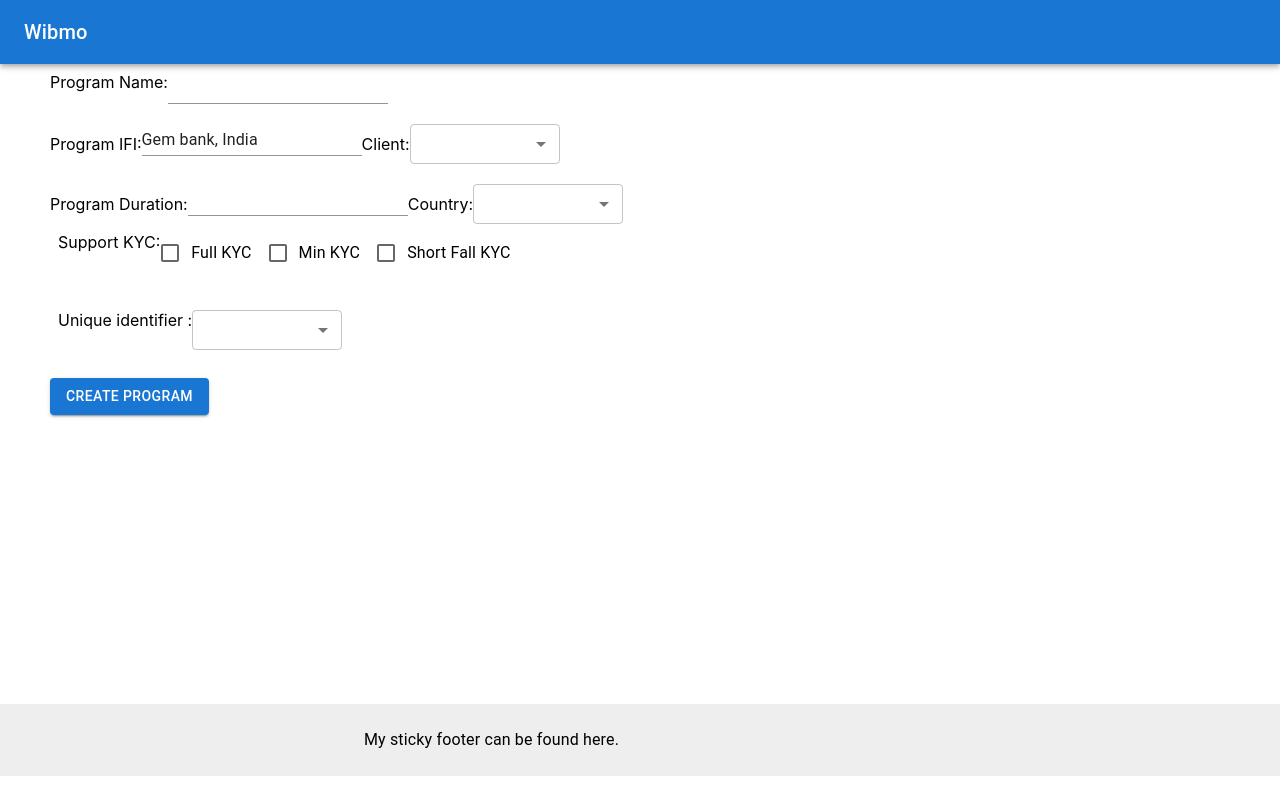
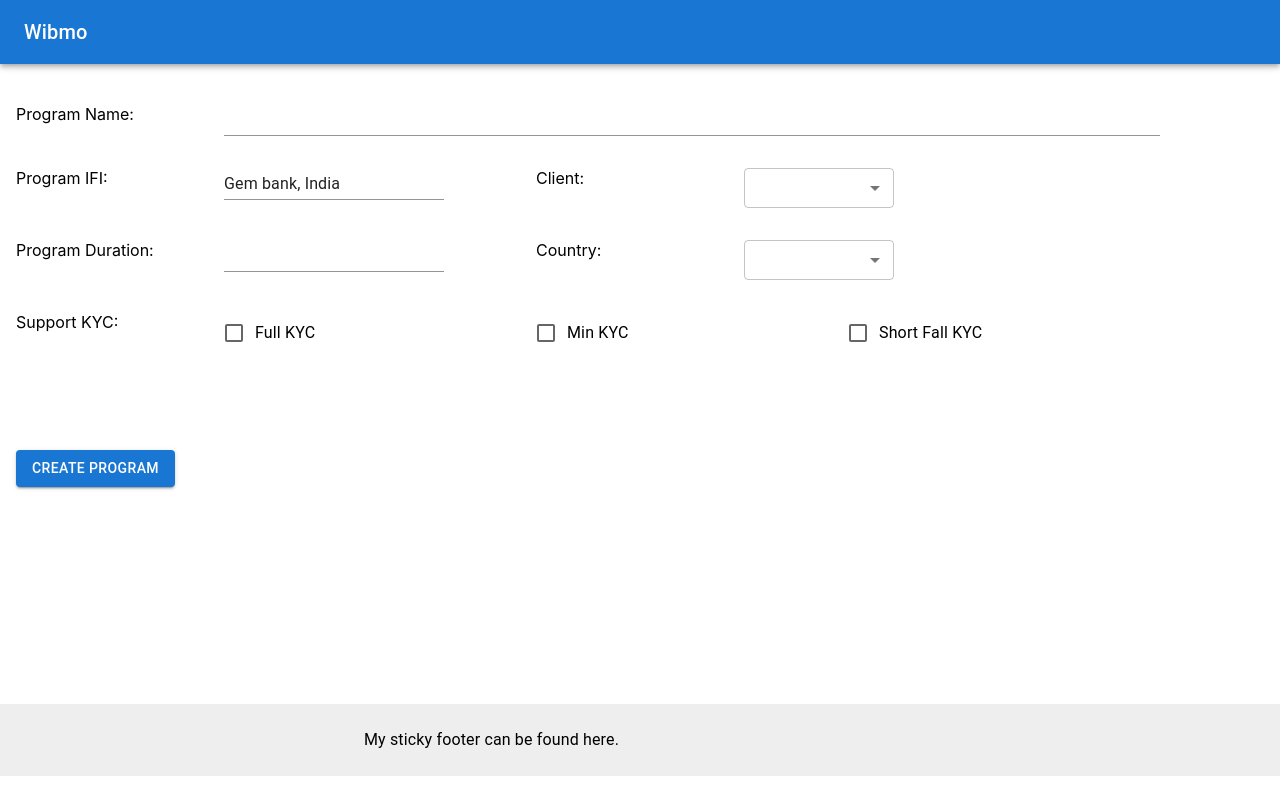
Before and after one commit to jha94/Projects, a React (Create React App) app in the folder ReactJS/wibmotask/: page / in a window 1280 px wide. Both pictures are taken after a click on the button "CREATE NEW PROGRAM". Built offline with nearby package versions, Linux system fonts and the light colour scheme.

Commit message:
wibmotask -> need to work on edit

```diff
--- a/ReactJS/wibmotask/src/Containers/CreateProgram.js
+++ b/ReactJS/wibmotask/src/Containers/CreateProgram.js
@@ -1,285 +1,406 @@
-import React, {useContext, useState} from 'react';
-import {TextField, Button, Box, Select, MenuItem,FormControlLabel, Checkbox, FormHelperText, FormControl } from '@mui/material';
-import { programDetailsContext, programCreationData, allLetter, alphaNumeric } from '../Utils'
+import React, { useContext, useState } from "react";
+import {
+  TextField,
+  Button,
+  Box,
+  Select,
+  MenuItem,
+  FormControlLabel,
+  Checkbox,
+  FormHelperText,
+  FormControl,
+  Grid,
+} from "@mui/material";
+import {
+  programDetailsContext,
+  programCreationData,
+  allLetter,
+  alphaNumeric,
+} from "../Utils";
 
 export default function CreateProgram() {
   const [programDetails, setProgramDetails] = useContext(programDetailsContext);
-  const { programList: createdProgram, index: createProgramIndex } =  programDetails;
+  const { programList: createdProgram, index: createProgramIndex } =
+    programDetails;
   const [programData, setProgramData] = useState({
-    programName:((createdProgram.length && createProgramIndex>-1)&& createdProgram[createProgramIndex].programName)||'',
-    client:'',
-    duration:'',
-    country:'',
-    selectedKYC:[],
-    minKYCType:'',
-    fullKYCReqDocs: '',
-    uID:'',
+    programName:
+      (createdProgram.length &&
+        createProgramIndex > -1 &&
+        createdProgram[createProgramIndex].programName) ||
+      "",
+    client: "",
+    duration: "",
+    country: "",
+    selectedKYC: [],
+    minKYCType: "",
+    fullKYCReqDocs: "",
+    uID: "",
     otherIdDetails: {
-      name:'',
-      type:'',
-      length:'',
-    }
-  })
+      name: "",
+      type: "",
+      length: "",
+    },
+  });
 
   const handleSubmit = (event) => {
-      const { programList, index } =  programDetails;
+    const { programList, index } = programDetails;
     const { selectedKYC } = programData;
     event.preventDefault();
-          setProgramData(prevState => ({
+    setProgramData((prevState) => ({
       ...prevState,
-            selectedKYC: !selectedKYC.length?['false']:selectedKYC,
-            minKYCType:(selectedKYC.includes('Min KYC') && minKYCType==='')?false:minKYCType,
+      selectedKYC: !selectedKYC.length ? ["false"] : selectedKYC,
+      minKYCType:
+        selectedKYC.includes("Min KYC") && minKYCType === ""
+          ? false
+          : minKYCType,
     }));
-         if((selectedKYC.length && !selectedKYC.includes('false'))){
-          if(selectedKYC.includes('Min KYC')){
-            if(minKYCType){
-         index>-1?programList[index]=programData:programList.push(programData)
+    if (selectedKYC.length && !selectedKYC.includes("false")) {
+      if (selectedKYC.includes("Min KYC")) {
+        if (minKYCType) {
+          index > -1
+            ? (programList[index] = programData)
+            : programList.push(programData);
           setProgramDetails({
             programList,
             showProgramList: true,
-          index:-1
-        })
+            index: -1,
+          });
         }
-    }else{
-      index>-1?programList[index]=programData:programList.push(programData)
+      } else {
+        index > -1
+          ? (programList[index] = programData)
+          : programList.push(programData);
         setProgramDetails({
           programList,
           showProgramList: true,
-          index:-1
-        })
+          index: -1,
+        });
       }
     }
   };
 
-      const {programName , selectedKYC, uID, minKYCType, otherIdDetails} = programData
+  const { programName, selectedKYC, uID, minKYCType, otherIdDetails, fullKYCReqDocs } =
+    programData;
   const handleKYCCheck = (event) => {
     var selectedKYC = [...programData.selectedKYC];
     if (event.target.checked) {
       selectedKYC = [...programData.selectedKYC, event.target.value];
     } else {
-          selectedKYC.splice(programData.selectedKYC.indexOf(event.target.value), 1);
+      selectedKYC.splice(
+        programData.selectedKYC.indexOf(event.target.value),
+        1
+      );
     }
-        if(selectedKYC.includes('false')){
-          selectedKYC.splice(0,1)
+    if (selectedKYC.includes("false")) {
+      selectedKYC.splice(0, 1);
     }
-        setProgramData(prevState => ({
+    setProgramData((prevState) => ({
       ...prevState,
-          selectedKYC:selectedKYC
+      selectedKYC: selectedKYC,
+      fullKYCReqDocs:selectedKYC.includes("Full KYC")?fullKYCReqDocs:'',
+      uID:selectedKYC.includes("Full KYC")?uID:'',
     }));
   };
 
-
-      const handleMinKYCType = ({target:{value}}) => {
-        setProgramData(prevState => ({
+  const handleMinKYCType = ({ target: { value } }) => {
+    setProgramData((prevState) => ({
       ...prevState,
-          minKYCType:minKYCType!==value?value:''
+      minKYCType: minKYCType !== value ? value : "",
     }));
   };
-      const { clientList, countryList, supportedKYCList, minimumKYCOptions, fullKYCSupportedDocs, uniqueidentifiers } = programCreationData;
+  const {
+    clientList,
+    countryList,
+    supportedKYCList,
+    minimumKYCOptions,
+    fullKYCSupportedDocs,
+    uniqueidentifiers,
+  } = programCreationData;
 
-  const renderProgramSpecifications = () =>{
-    return(
-      <div>
-      <div>
-      Program Name:
+  const renderProgramSpecifications = () => {
+    return (
+      <>
+        <Grid container my={2}>
+          <Grid xs={2}>Program Name:</Grid>
+          <Grid xs={9}>
             <TextField
               variant="standard"
               required
-      type='text'
+              fullWidth
+              name="name"
+              type="text"
               value={programName}
-      onChange={({target:{value}})=>{
-        if(allLetter(value)){
-          setProgramData(prevState => ({
+              onChange={({ target: { value } }) => {
+                if (allLetter(value)) {
+                  setProgramData((prevState) => ({
                     ...prevState,
-            programName:value
+                    programName: value,
                   }));
                 }
               }}
             />
-      </div>
-      <br/>
-        Program IFI:
+          </Grid>
+        </Grid>
+        <Grid container my={2}>
+          <Grid xs={2}>Program IFI:</Grid>
+          <Grid xs={3}>
             <TextField
               variant="standard"
               contentEditable={false}
-        value='Gem bank, India'
+              value="Gem bank, India"
             />
-      Client:
+          </Grid>
+          <Grid xs={2}>Client:</Grid>
+          <Grid xs={3}>
             <Select
               required
-      size='small'
-      style={{minWidth:'150px', minHeight:'10px'}}
-      onChange={({target:{value}})=>{
-        setProgramData(prevState => ({
+              size="small"
+              style={{ minWidth: "150px", minHeight: "10px" }}
+              onChange={({ target: { value } }) => {
+                setProgramData((prevState) => ({
                   ...prevState,
-          client:value
+                  client: value,
                 }));
               }}
             >
-          {clientList.map((value)=><MenuItem value={value}>{value.name}</MenuItem>)}
+              {clientList.map(value => (
+                <MenuItem value={value}>{value.name}</MenuItem>
+              ))}
             </Select>
-        <br/>
-        <br/>
-
-
-        Program Duration:
+          </Grid>
+        </Grid>
+        <Grid container my={2}>
+          <Grid xs={2}>Program Duration:</Grid>
+          <Grid xs={3}>
             <TextField
               required
               variant="standard"
-          name='duration'
+              name="duration"
               InputProps={{
-            inputProps: { min: 1 }
+                inputProps: { min: 1 },
               }}
-          type='number'
-          onChange={({target:{value}})=>{
-            setProgramData(prevState => ({
+              type="number"
+              onChange={({ target: { value } }) => {
+                setProgramData((prevState) => ({
                   ...prevState,
-              duration:value
+                  duration: value,
                 }));
               }}
             />
-      Country:
+          </Grid>
+          <Grid xs={2}>Country:</Grid>
+          <Grid xs={3}>
             <Select
               required
-          size='small'
-          style={{minWidth:'150px', minHeight:'10px'}}
-          onChange={({target:{value}})=>{
-            setProgramData(prevState => ({
+              size="small"
+              style={{ minWidth: "150px", minHeight: "10px" }}
+              onChange={({ target: { value } }) => {
+                setProgramData((prevState) => ({
                   ...prevState,
-              country:value
+                  country: value,
                 }));
               }}
             >
-          {countryList.map((value)=><MenuItem value={value}>{value.name}</MenuItem>)}
+              {countryList.map(value => (
+                <MenuItem value={value}>{value.name}</MenuItem>
+              ))}
             </Select>
-        <br/>
-        </div>
-    )
-  }
+          </Grid>
+        </Grid>
+      </>
+    );
+  };
 
-  const renderKYCDetails = () =>{
-    return(
-      <div>
-        <FormControl sx={{ m: 1, minWidth: 120 }} style={{ display:'flex', flexDirection:'row' }} error={selectedKYC.includes('false')}>
-          Support KYC:
-   {supportedKYCList.map((value)=><FormControlLabel control={<Checkbox onChange={handleKYCCheck} value={value} />} label={value} />)}
-   {selectedKYC.includes('false')?<FormHelperText>This Field is mandatory</FormHelperText>:''}
+  const renderKYCDetails = () => {
+    return (
+      <>
+        <Grid container my={2}>
+          <Grid xs={2}>Support KYC:</Grid>
+          {supportedKYCList.map((value) => (
+            <Grid xs={3}>
+              <FormControl
+                style={{ display: "flex", flexDirection: "row" }}
+                error={selectedKYC.includes("false")}
+              >
+                <FormControlLabel
+                  control={<Checkbox onChange={handleKYCCheck} value={value} />}
+                  label={value}
+                />
               </FormControl>
-        <br/>
-        {(selectedKYC.length&&selectedKYC.includes('Min KYC'))?
-           <FormControl sx={{ m: 1, minWidth: 120 }} style={{ display:'flex', flexDirection:'row' }} error={typeof minKYCType==='boolean'}>
-            {minimumKYCOptions.map((value)=><FormControlLabel control={<Checkbox checked={minKYCType===value} onChange={handleMinKYCType} value={value} />} label={value} />)}
-            {typeof minKYCType==='boolean'?<FormHelperText>This Field is mandatory</FormHelperText>:''}
-   </FormControl>
-        :''}
-        {(selectedKYC.length&&((selectedKYC.includes('Full KYC'))||selectedKYC.includes('Short Fall KYC')))?
-           <FormControl sx={{ m: 1, minWidth: 120 }} style={{ display:'flex', flexDirection:'row' }}>
-          Documents Supported :
+            </Grid>
+          ))}
+          {selectedKYC.includes("false") ? (
+            <FormHelperText>This Field is mandatory</FormHelperText>
+          ) : (
+            ""
+          )}
+        </Grid>
+        <Grid container my={2}>
+          <Grid xs={5}>
+            <Grid container>
+              {selectedKYC.length &&
+              (selectedKYC.includes("Full KYC")) ? (
+                <>
+                  <Grid xs={4}>Documents Supported :</Grid>
+                  <Grid xs={6} ml={4}>
                     <Select
                       required
-         onChange={({target:{value}})=>{
-          setProgramData(prevState => ({
+                      onChange={({ target: { value } }) => {
+                        setProgramData((prevState) => ({
                           ...prevState,
-            fullKYCReqDocs:value
+                          fullKYCReqDocs: value,
                         }));
                       }}
-        size='small'
-        style={{minWidth:'150px', minHeight:'10px'}}
+                      size="small"
+                      style={{ minWidth: "150px", minHeight: "10px" }}
                     >
-        {fullKYCSupportedDocs.map((value)=><MenuItem value={value}>{value}</MenuItem>)}
+                      {fullKYCSupportedDocs.map((value) => (
+                        <MenuItem value={value}>{value}</MenuItem>
+                      ))}
                     </Select>
+                  </Grid>
+                </>
+              ) : (
+                ""
+              )}
+            </Grid>
+          </Grid>
+          <Grid xs={7}>
+            {selectedKYC.length && selectedKYC.includes("Min KYC") ? (
+              <FormControl
+                style={{ display: "flex", flexDirection: "row" }}
+                error={typeof minKYCType === "boolean"}
+              >
+                {minimumKYCOptions.map((value) => (
+                  <FormControlLabel
+                    control={
+                      <Checkbox
+                        checked={minKYCType === value}
+                        onChange={handleMinKYCType}
+                        value={value}
+                      />
+                    }
+                    label={value}
+                  />
+                ))}
+                {typeof minKYCType === "boolean" ? (
+                  <FormHelperText>This Field is mandatory</FormHelperText>
+                ) : (
+                  ""
+                )}
               </FormControl>
-        :''}
-      </div>
-    )
-  }
+            ) : (
+              ""
+            )}
+          </Grid>
+        </Grid>
+      </>
+    );
+  };
 
-  const renderOtherUID = () =>{
-    return(
-      <div>
-        <div>
-        Define Others
-        <br/>
-        ID Name:
+  const renderOtherUID = () => {
+    return (
+      <Grid container p={2}>
+        <Grid xs={2}></Grid>
+        <Grid xs={2} my={2}>Define Others</Grid>
+        <Grid container>
+          <Grid xs={2}></Grid>
+          <Grid xs={1}>ID Name:</Grid>
+          <Grid xs={2}>
             <TextField
               required
               variant="standard"
-          type='text'
+              type="text"
               value={otherIdDetails.name}
-          onChange={({target:{value}})=>{
-            if(allLetter(value)){
-            otherIdDetails.name=value
-                setProgramData(prevState => ({
+              onChange={({ target: { value } }) => {
+                if (allLetter(value)) {
+                  otherIdDetails.name = value;
+                  setProgramData((prevState) => ({
                     ...prevState,
-                  otherIdDetails
+                    otherIdDetails,
                   }));
                 }
               }}
             />
-        <br />
-        ID Type:
+          </Grid>
+        </Grid>
+        <Grid container>
+          <Grid xs={2}></Grid>
+          <Grid xs={1}>ID Type:</Grid>
+          <Grid xs={2}>
             <TextField
               variant="standard"
               required
               value={otherIdDetails.type}
-          type='text'
-          onChange={({target:{value}})=>{
-            if(alphaNumeric(value)){
-            otherIdDetails.type=value
-            otherIdDetails.length=value.length;
-                setProgramData(prevState => ({
+              type="text"
+              onChange={({ target: { value } }) => {
+                if (alphaNumeric(value)) {
+                  otherIdDetails.type = value;
+                  otherIdDetails.length = value.length;
+                  setProgramData((prevState) => ({
                     ...prevState,
                     otherIdDetails,
                   }));
+                }
               }}
-            }
             />
-        <br/>
-        ID Length:
+          </Grid>
+        </Grid>
+        <Grid container>
+          <Grid xs={2}></Grid>
+          <Grid xs={1}>ID Length:</Grid>
+          <Grid xs={2}>
             <TextField
               required
               variant="standard"
               InputProps={{
-            inputProps: { min: 1 }
+                inputProps: { min: 1 },
               }}
-          type='number'
+              type="number"
               value={otherIdDetails.length}
             />
-      </div>
-      </div>
-    )
-
-  }
+          </Grid>
+        </Grid>
+      </Grid>
+    );
+  };
 
   return (
     <Box component="form" onSubmit={handleSubmit} sx={{ mt: 1 }}>
-    <div style={{marginLeft:'50px'}} >
+      <Grid p={2} container>
         {renderProgramSpecifications()}
         {renderKYCDetails()}
-    <FormControl sx={{ m: 1, minWidth: 120 }} style={{ display:'flex', flexDirection:'row' }}>
-      Unique identifier :
+       {fullKYCReqDocs? <Grid xs={2}>Unique identifier :</Grid>:''}
+      {fullKYCReqDocs?<Grid xs={4}>
+          <FormControl
+            sx={{ minWidth: 120 }}
+            style={{ display: "flex", flexDirection: "row" }}
+          >
             <Select
               required
-        size='small'
-        style={{minWidth:'150px', minHeight:'10px'}}
-        onChange={(event)=>{
-          setProgramData(prevState => ({
+              size="small"
+              style={{ minWidth: "150px", minHeight: "10px" }}
+              onChange={(event) => {
+                setProgramData((prevState) => ({
                   ...prevState,
-            uID:event.target.value
+                  uID: event.target.value,
                 }));
               }}
             >
-        {uniqueidentifiers.map((value)=> <MenuItem value={value}>{value}</MenuItem>)}
+              {uniqueidentifiers.concat(fullKYCReqDocs).map((value) => (
+                <MenuItem value={value}>{value}</MenuItem>
+              ))}
             </Select>
           </FormControl>
-      {uID==='Others'?renderOtherUID():''}
-        <br/>
-      <Button
-      type="submit"
-      variant="contained">
+        </Grid>:''}
+
+      </Grid>
+      {uID === "Others" ? renderOtherUID() : ""}
+      <Grid container p={2} mt={2}>
+      <Button type="submit" variant="contained">
         Create Program
       </Button>
-      </div>
+      </Grid>
     </Box>
   );
 }
--- a/ReactJS/wibmotask/src/Utils.js
+++ b/ReactJS/wibmotask/src/Utils.js
@@ -39,7 +39,7 @@ const programCreationData = Object.freeze({
   supportedKYCList: ['Full KYC', 'Min KYC','Short Fall KYC'],
   minimumKYCOptions:[ 'Cash Load', 'No Cash Load', 'Not Applicable'],
   fullKYCSupportedDocs: [ 'Aadhar Card', 'Pan Card', 'Voter ID'],
-  uniqueidentifiers: ['Pan Card', 'Mobile Number', 'Email ID', 'Others']
+  uniqueidentifiers: ['Mobile Number', 'Email ID', 'Others']
 })
 
 const alphaNumeric = (value)=> {
```
Lines whose indentation alone changed are shown as unchanged.
